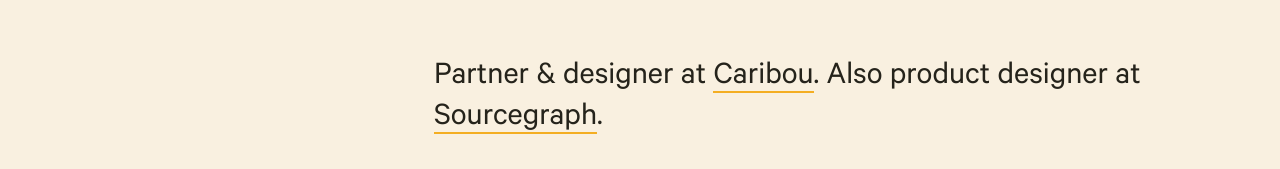
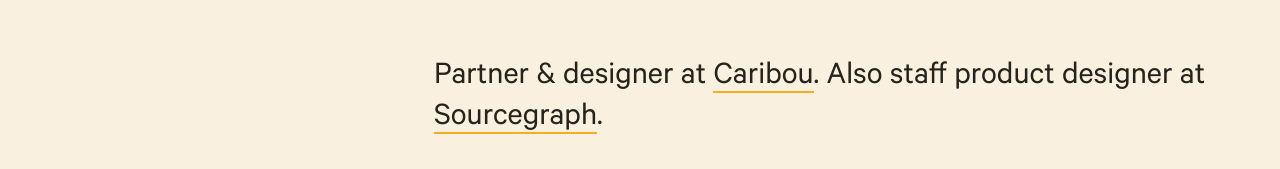
Before and after one commit to quinnkeast/quinnkeast-website, a Next.js app: page / in a window 1280 px wide. Shown: the part 631-800 px from the top of the page. Built offline with nearby package versions, Linux system fonts and the light colour scheme.

Commit message:
update role

```diff
--- a/pages/about.js
+++ b/pages/about.js
@@ -99,7 +99,7 @@ function About() {
           <p>
             <strong>Sourcegraph</strong> / Universal Code Search & Intelligence Platform
             <br />
-            Product Designer
+            Staff Product Designer
             <br />
             2020 – Present
           </p>
--- a/pages/index.js
+++ b/pages/index.js
@@ -19,7 +19,7 @@ export default function Home() {
             <a href="https://caribou.co" target="_blank">
               Caribou
             </a>
-            . Also product designer at{" "}
+            . Also staff product designer at{" "}
             <a href="https://sourcegraph.com" target="_blank">
               Sourcegraph
             </a>
```
